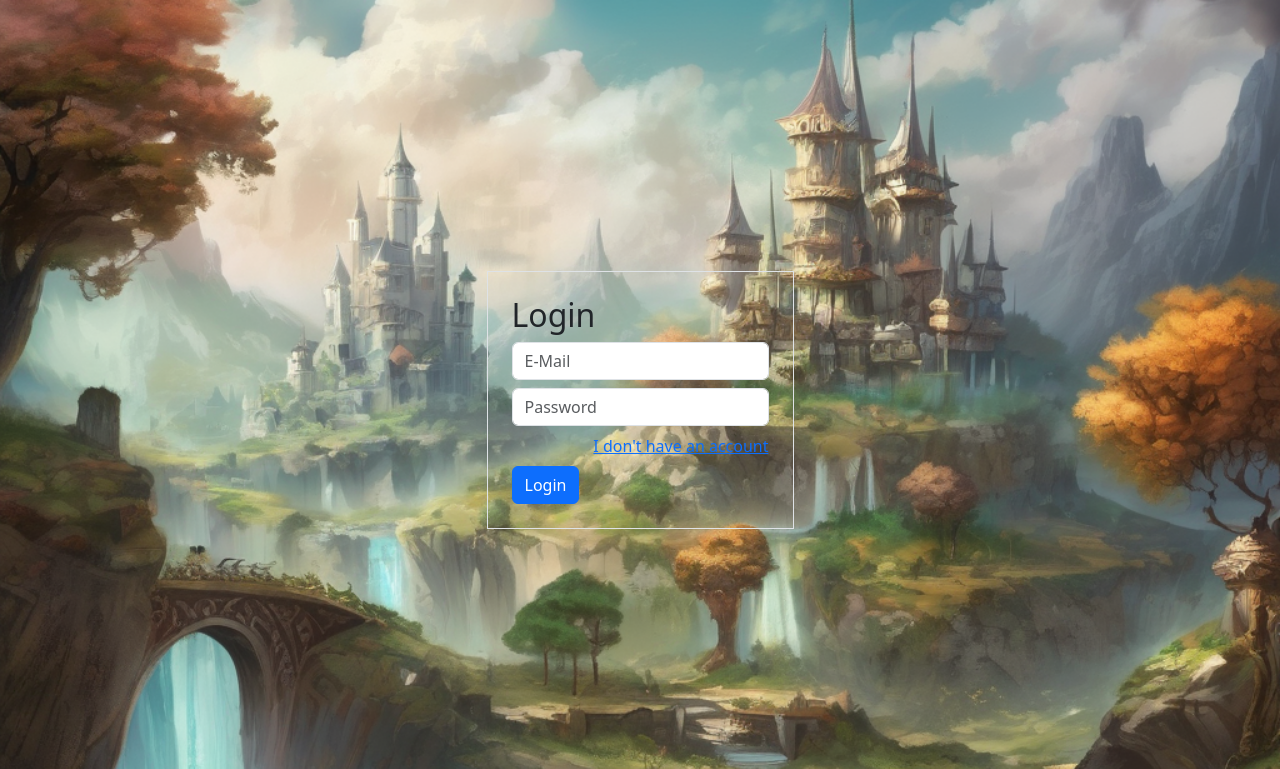
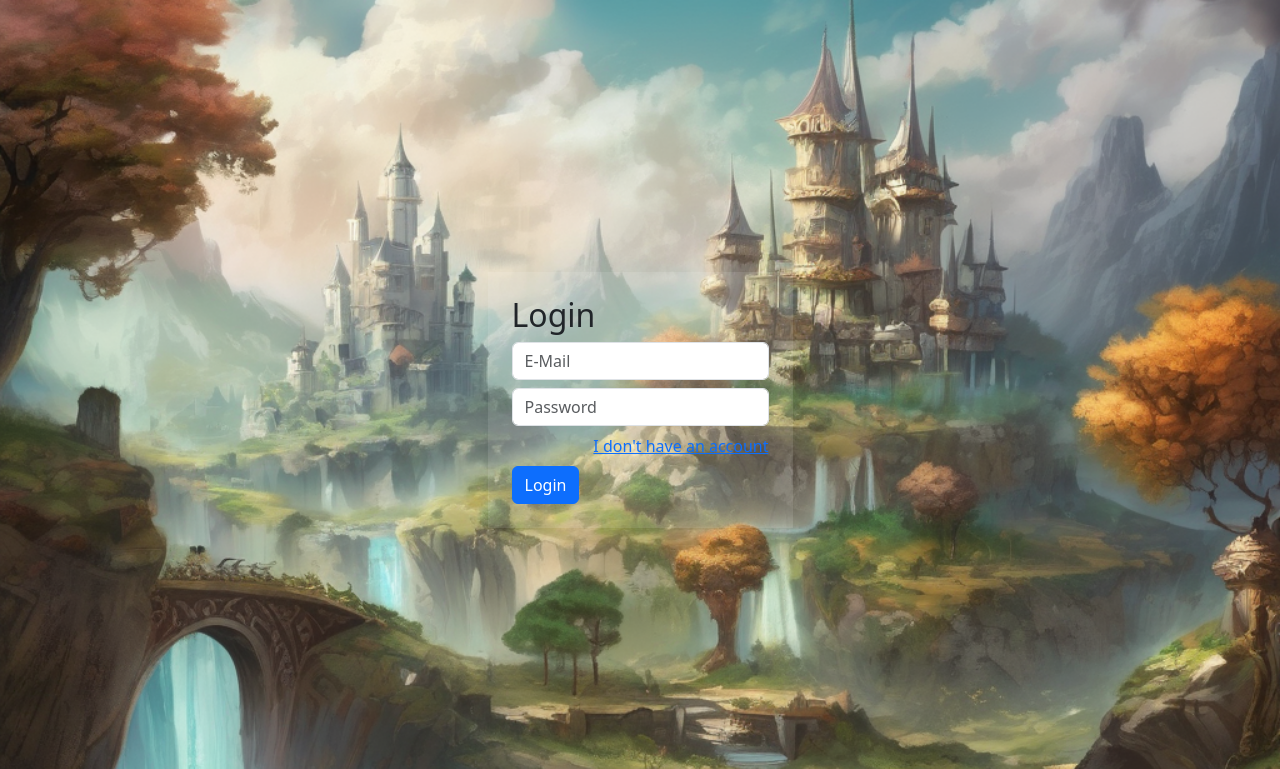
Before and after one commit to iOSatya/rpl_project, a PHP site: page /view/login.php in a window 1280 px wide. Shown: the top 769 px of the page. Run offline with PHP 8.4, Linux system fonts and the light colour scheme.

Commit message:
styling login

```diff
--- a/view/login.php
+++ b/view/login.php
@@ -18,7 +18,7 @@
     </head>
     <body>
         <div class="d-flex justify-content-center align-items-center" style="height: 100vh;">
-            <form class="d-flex flex-column border p-4">
+            <form class="d-flex flex-column bg-white bg-opacity-10 p-4">
                 <h2>Login</h2>
                 <input type="email" placeholder="E-Mail" class="form-control mb-2">
                 <input type="password" placeholder="Password" class="form-control mb-2">
--- a/view/signup.php
+++ b/view/signup.php
@@ -18,7 +18,7 @@
     </head>
     <body>
         <div class="d-flex justify-content-center align-items-center" style="height: 100vh;">
-            <form class="d-flex flex-column border p-4">
+            <form class="d-flex flex-column bg-white bg-opacity-10 p-4">
                 <h2>Signup</h2>
                 <input type="email" placeholder="E-Mail" class="form-control mb-2">
                 <input type="password" placeholder="Password" class="form-control mb-2">
```
